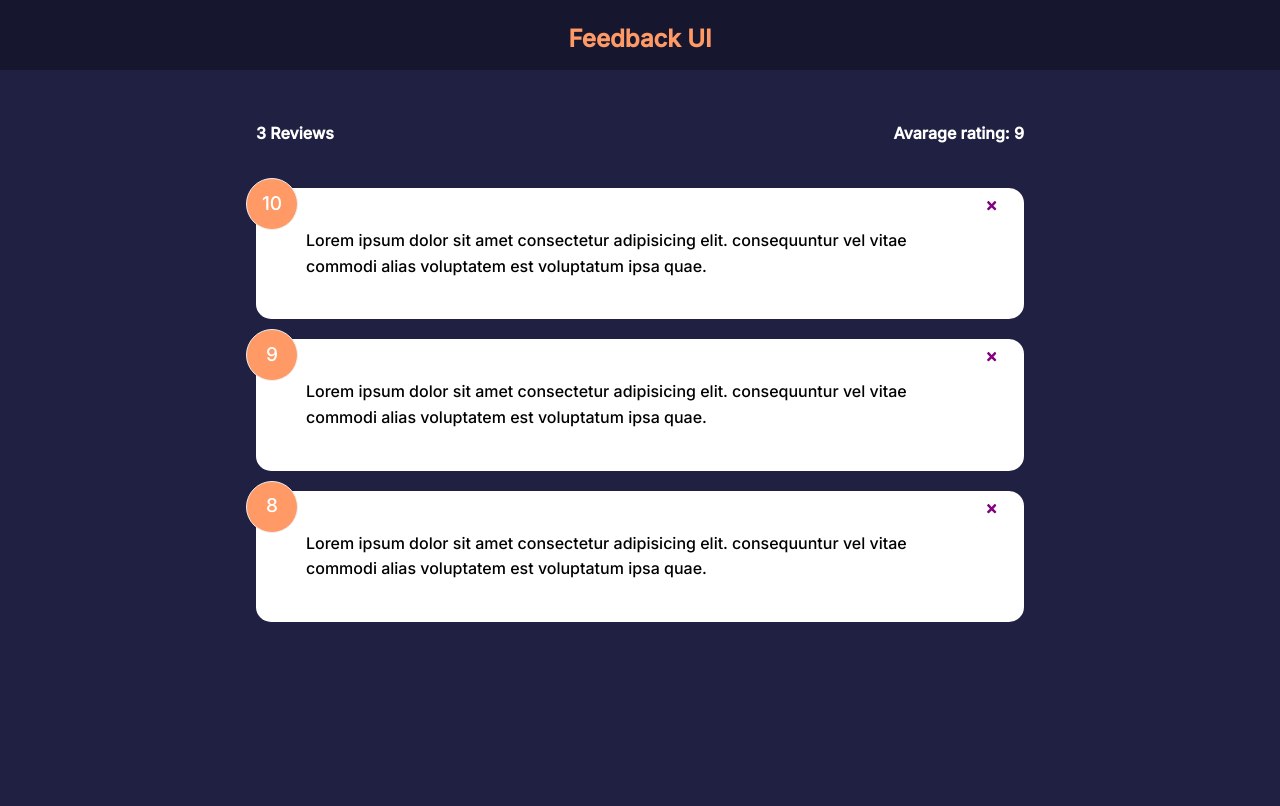
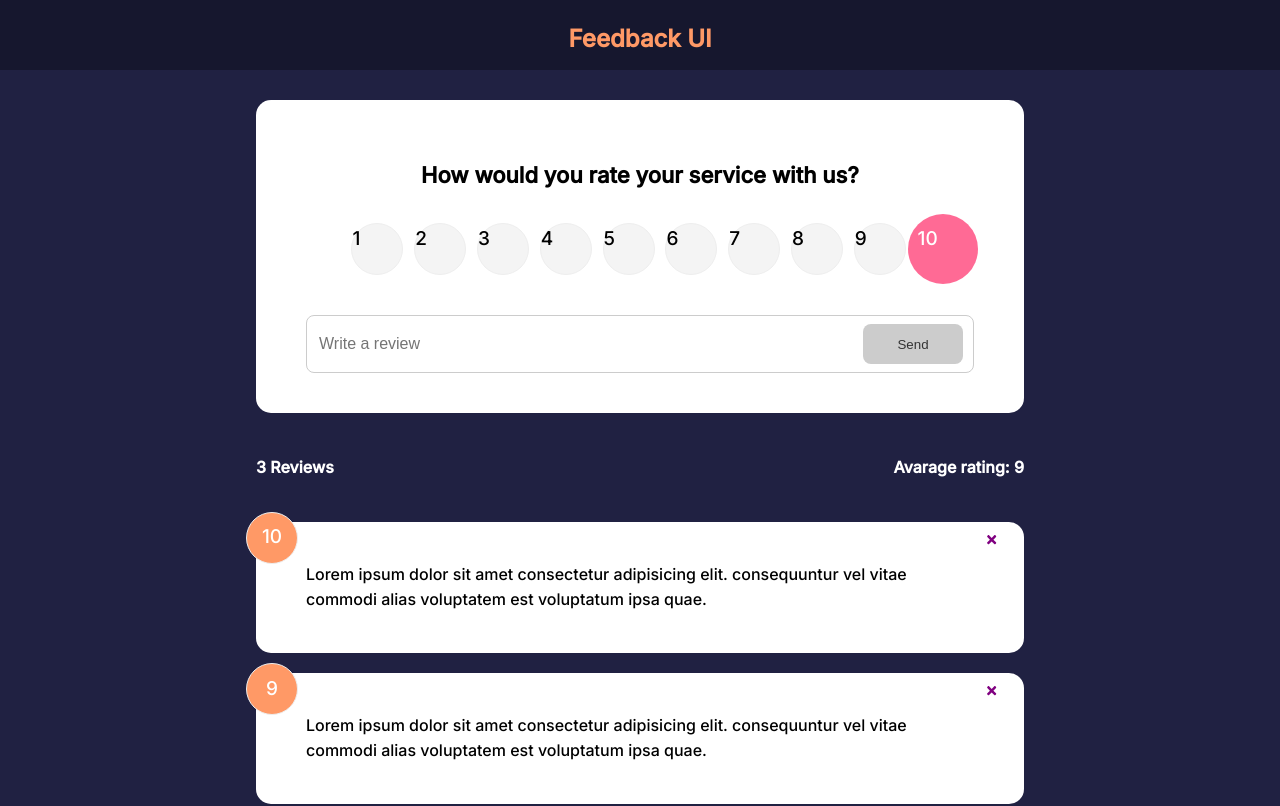
Before and after one commit to qwertyz0/vite-feedback-app, a React (Vite) app: page / in a window 1280 px wide. Shown: the top 806 px of the page. Built offline with nearby package versions, Linux system fonts and the light colour scheme.

Commit message:
import uuidv4 and get object  data from the form and push it as new feedback in list

```diff
--- a/src/App.jsx
+++ b/src/App.jsx
@@ -1,11 +1,14 @@
 import React, { useState } from "react";
+import {v4 as uuidv4} from 'uuid'
 import Header from "./components/Header";
 import FeedbackList from "./components/FeedbackList";
 import FeedbackData from "./data/Feedbackdata";
 import FeedbackStats from "./components/FeedbackStats";
+import FeedbackForm from "./components/FeedbackForm";
 
 function App() {
   const [feedback, setFeedback] = useState(FeedbackData);
+
   const deleteFeedback = (id) => {
     //function to delete feedback (used props chain)
     if (window.confirm("Are you sure to delete this feedback ?")) {
@@ -13,10 +16,17 @@
     }
   };
 
+  const addFeedback = (newFeedback) =>{
+    newFeedback.id = uuidv4()
+    setFeedback([newFeedback, ...feedback])
+    //console.log(newFeedback)
+  }
+
   return (
     <>
       <Header />
       <div className="container">
+        <FeedbackForm handleAdd={addFeedback}/>
         <FeedbackStats feedbackStat={feedback} />
         <FeedbackList feedback={feedback} handleDelete={deleteFeedback} />
       </div>
```
